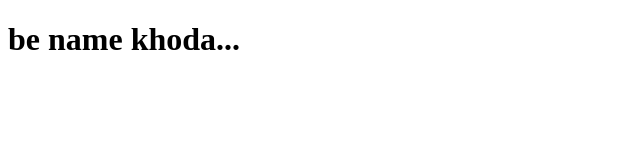
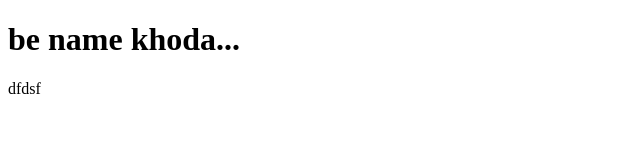
Before and after one commit to rezapouyafar/publicTest, a plain HTML site: page index.html in a window 1280 px wide. Shown: the full height of the page, 0-640 px from the left. Drawn offline with Linux system fonts and the light colour scheme.

Commit message:
my commit

```diff
--- a/index.html
+++ b/index.html
@@ -8,5 +8,7 @@
 </head>
 <body>
     <h1>be name khoda...</h1>
+
+    <p>dfdsf</p>
 </body>
 </html>
```
